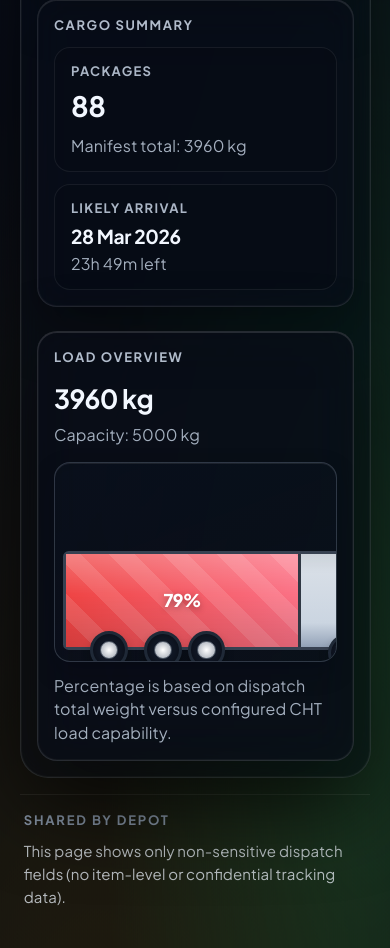
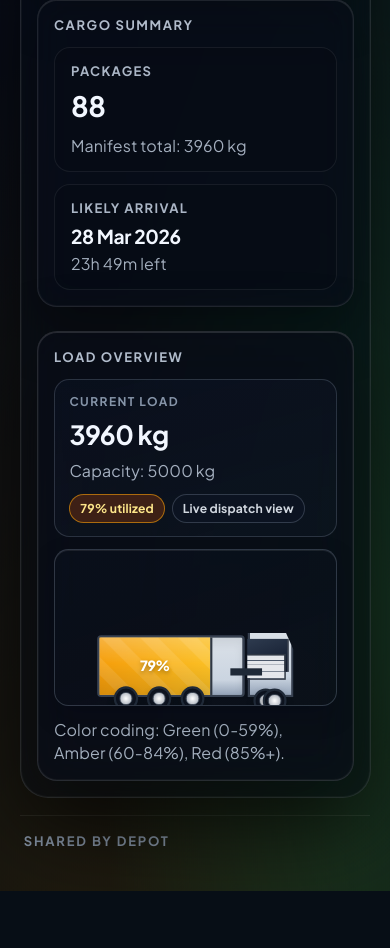
Before and after one commit to peaceinkilling/qr-dispatch-platform-pro, a FastAPI app: page /dispatch/cht-rj14kc9021 in a window 390 px wide. Shown: the part 2074-3022 px from the top of the page. After the commit the page ends 2965 px from the top, so only its background shows below. Run offline with FastAPI, Linux system fonts and the light colour scheme; the visitor is signed in with stand-in values (Sample User, id 1); data comes from the database, SQL or seed files in the repository; some libraries are stand-ins or nearby versions.

Commit message:
Polish load overview layout and improve truck visibility on mobile.
Refine the truck/data composition with utilization color coding, remove the non-sensitive footnote sentence, and add phone-specific scaling breakpoints so the truck remains clear without affecting desktop presentation.

Made-with: Cursor

```diff
--- a/static/styles.css
+++ b/static/styles.css
@@ -1377,6 +1377,57 @@ option {
   align-items: end;
 }
 
+.detail-load-stats-card {
+  padding: 0.9rem 1rem;
+  border-radius: 0.95rem;
+  border: 1px solid rgba(148, 163, 184, 0.24);
+  background: linear-gradient(165deg, rgba(15, 23, 42, 0.38) 0%, rgba(30, 41, 59, 0.18) 100%);
+}
+
+.detail-load-kicker {
+  font-size: 0.75rem;
+  text-transform: uppercase;
+  letter-spacing: 0.12em;
+  font-weight: 700;
+  color: rgba(148, 163, 184, 0.9);
+}
+
+.detail-load-pill-row {
+  display: flex;
+  flex-wrap: wrap;
+  gap: 0.45rem;
+}
+
+.detail-load-pill {
+  display: inline-flex;
+  align-items: center;
+  padding: 0.28rem 0.62rem;
+  border-radius: 9999px;
+  border: 1px solid rgba(148, 163, 184, 0.28);
+  background: rgba(15, 23, 42, 0.36);
+  color: rgba(226, 232, 240, 0.92);
+  font-size: 0.76rem;
+  font-weight: 700;
+}
+
+.detail-load-pill--low {
+  border-color: rgba(16, 185, 129, 0.55);
+  background: rgba(6, 78, 59, 0.45);
+  color: #a7f3d0;
+}
+
+.detail-load-pill--medium {
+  border-color: rgba(245, 158, 11, 0.6);
+  background: rgba(120, 53, 15, 0.48);
+  color: #fde68a;
+}
+
+.detail-load-pill--high {
+  border-color: rgba(239, 68, 68, 0.6);
+  background: rgba(127, 29, 29, 0.48);
+  color: #fecaca;
+}
+
 .detail-load-visual {
   position: relative;
   height: 14rem;
@@ -1452,6 +1503,45 @@ option {
     ),
     linear-gradient(90deg, #ef4444 0%, #fb7185 100%);
   border-right: 3px solid #2f3743;
+}
+
+.detail-load-cargo-fill--low {
+  background-image:
+    linear-gradient(180deg, rgba(255, 255, 255, 0.22) 0%, rgba(255, 255, 255, 0) 46%, rgba(0, 0, 0, 0.12) 100%),
+    repeating-linear-gradient(
+      45deg,
+      rgba(255, 255, 255, 0) 0px,
+      rgba(255, 255, 255, 0) 20px,
+      rgba(255, 255, 255, 0.1) 20px,
+      rgba(255, 255, 255, 0.1) 38px
+    ),
+    linear-gradient(90deg, #16a34a 0%, #4ade80 100%);
+}
+
+.detail-load-cargo-fill--medium {
+  background-image:
+    linear-gradient(180deg, rgba(255, 255, 255, 0.22) 0%, rgba(255, 255, 255, 0) 46%, rgba(0, 0, 0, 0.12) 100%),
+    repeating-linear-gradient(
+      45deg,
+      rgba(255, 255, 255, 0) 0px,
+      rgba(255, 255, 255, 0) 20px,
+      rgba(255, 255, 255, 0.1) 20px,
+      rgba(255, 255, 255, 0.1) 38px
+    ),
+    linear-gradient(90deg, #f59e0b 0%, #fbbf24 100%);
+}
+
+.detail-load-cargo-fill--high {
+  background-image:
+    linear-gradient(180deg, rgba(255, 255, 255, 0.24) 0%, rgba(255, 255, 255, 0) 44%, rgba(0, 0, 0, 0.12) 100%),
+    repeating-linear-gradient(
+      45deg,
+      rgba(255, 255, 255, 0) 0px,
+      rgba(255, 255, 255, 0) 20px,
+      rgba(255, 255, 255, 0.12) 20px,
+      rgba(255, 255, 255, 0.12) 38px
+    ),
+    linear-gradient(90deg, #ef4444 0%, #fb7185 100%);
 }
 
 .detail-load-cargo-percent {
@@ -3096,6 +3186,21 @@ html.theme-light .detail-load-visual {
   border-color: rgba(51, 65, 85, 0.2);
 }
 
+html.theme-light .detail-load-stats-card {
+  border-color: rgba(100, 116, 139, 0.28);
+  background: linear-gradient(165deg, rgba(248, 250, 252, 0.92) 0%, rgba(226, 232, 240, 0.86) 100%);
+}
+
+html.theme-light .detail-load-kicker {
+  color: rgba(71, 85, 105, 0.92);
+}
+
+html.theme-light .detail-load-pill {
+  border-color: rgba(100, 116, 139, 0.25);
+  background: rgba(255, 255, 255, 0.75);
+  color: #334155;
+}
+
 html:not(.theme-light) .detail-load-trailer {
   border-color: #374151;
   background: linear-gradient(180deg, #dbe1e8 0%, #cbd5e1 74%, #94a3b8 100%);
@@ -3113,6 +3218,10 @@ html:not(.theme-light) .detail-load-cab-shell {
 
   .detail-load-visual {
     height: 12.5rem;
+  }
+
+  .detail-load-stats-card {
+    padding: 0.8rem 0.9rem;
   }
 
   .detail-load-truck-assembly {
@@ -3142,3 +3251,63 @@ html:not(.theme-light) .detail-load-cab-shell {
     left: 7.6rem;
   }
 }
+
+@media (max-width: 768px) {
+  .detail-load-layout {
+    gap: 0.75rem;
+  }
+
+  .detail-load-visual {
+    height: 10.75rem;
+    border-radius: 0.9rem;
+  }
+
+  .detail-load-truck-assembly {
+    left: 0.25rem;
+    right: 0.25rem;
+    bottom: 0.55rem;
+    height: 8.9rem;
+    justify-content: center;
+    transform: scale(0.82);
+    transform-origin: center bottom;
+  }
+
+  .detail-load-trailer {
+    width: 20.6rem;
+    min-width: 0;
+    height: 5.4rem;
+  }
+
+  .detail-load-cab {
+    width: 6.5rem;
+    height: 6.5rem;
+    margin-left: 0.2rem;
+  }
+
+  .detail-load-wheel {
+    width: 2.1rem;
+    height: 2.1rem;
+  }
+
+  .detail-load-wheel-t1 { left: 1.25rem; }
+  .detail-load-wheel-t2 { left: 4.15rem; }
+  .detail-load-wheel-t3 { left: 7.05rem; }
+  .detail-load-wheel-c1 { left: 0.56rem; }
+  .detail-load-wheel-c2 { right: 0.58rem; }
+
+  .detail-load-cargo-percent {
+    font-size: clamp(1rem, 5vw, 1.45rem);
+  }
+}
+
+@media (max-width: 520px) {
+  .detail-load-visual {
+    height: 9.8rem;
+  }
+
+  .detail-load-truck-assembly {
+    transform: scale(0.72);
+    transform-origin: center bottom;
+    bottom: 0.45rem;
+  }
+}
--- a/templates/base.html
+++ b/templates/base.html
@@ -34,7 +34,7 @@
     />
     <script src="https://unpkg.com/leaflet@1.9.4/dist/leaflet.js"></script>
 
-    <link rel="stylesheet" href="/static/styles.css?v=20260324j" />
+    <link rel="stylesheet" href="/static/styles.css?v=20260324l" />
 
     {% block extra_head %}{% endblock %}
     <title>{% block title %}Dispatch QR Platform{% endblock %}</title>
--- a/templates/detail.html
+++ b/templates/detail.html
@@ -217,11 +217,24 @@
 
     <div class="mt-6 detail-panel detail-pixel-panel glass-strong p-4 sm:p-5 rd-24 max-w-4xl">
       <div class="detail-panel-label">Load overview</div>
+      {% set load_pct = item.load_percent|default(0)|float %}
+      {% if load_pct >= 85 %}
+        {% set load_tone = "high" %}
+      {% elif load_pct >= 60 %}
+        {% set load_tone = "medium" %}
+      {% else %}
+        {% set load_tone = "low" %}
+      {% endif %}
       <div class="mt-3 detail-load-layout">
-        <div>
-          <div class="title detail-load-weight font-bold">{{ item.weight_display }}</div>
-          <div class="detail-panel-muted mt-1">
-            Capacity: {{ item.capacity_weight_display }}
+        <div class="detail-load-stats-card">
+          <div class="detail-load-kicker">Current load</div>
+          <div class="title detail-load-weight font-bold mt-1">{{ item.weight_display }}</div>
+          <div class="detail-panel-muted mt-1">Capacity: {{ item.capacity_weight_display }}</div>
+          <div class="detail-load-pill-row mt-3">
+            <span class="detail-load-pill detail-load-pill--{{ load_tone }}">
+              {{ item.load_percent }}% utilized
+            </span>
+            <span class="detail-load-pill">Live dispatch view</span>
           </div>
         </div>
         <div class="detail-load-visual" aria-label="CHT load percentage">
@@ -230,7 +243,7 @@
 
             <div class="detail-load-trailer">
               <div class="detail-load-cargo-track">
-                <div class="detail-load-cargo-fill" style="width: {{ item.load_percent|default(0) }}%">
+                <div class="detail-load-cargo-fill detail-load-cargo-fill--{{ load_tone }}" style="width: {{ item.load_percent|default(0) }}%">
                   <span class="detail-load-cargo-percent">{{ item.load_percent }}%</span>
                 </div>
               </div>
@@ -253,16 +266,13 @@
         </div>
       </div>
       <div class="mt-3 detail-panel-muted">
-        Percentage is based on dispatch total weight versus configured CHT load capability.
+        Color coding: Green (0-59%), Amber (60-84%), Red (85%+).
       </div>
     </div>
   </div>
 
   <div class="detail-footnote detail-pixel-footnote mt-2 py-4 px-1">
     <div class="detail-footnote-label">Shared by depot</div>
-    <p class="mt-2 detail-footnote-body max-w-3xl">
-      This page shows only non-sensitive dispatch fields (no item-level or confidential tracking data).
-    </p>
   </div>
 </div>
 
```
